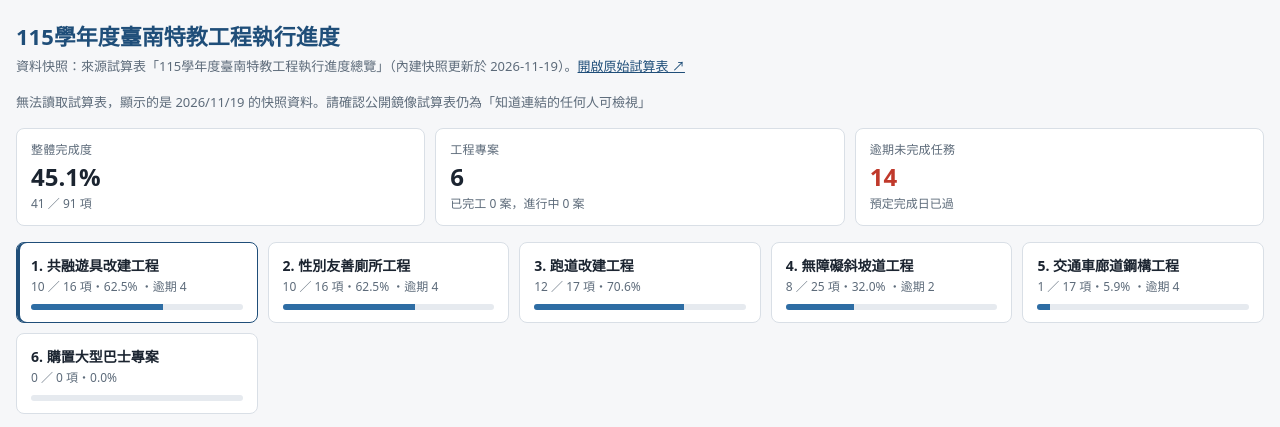
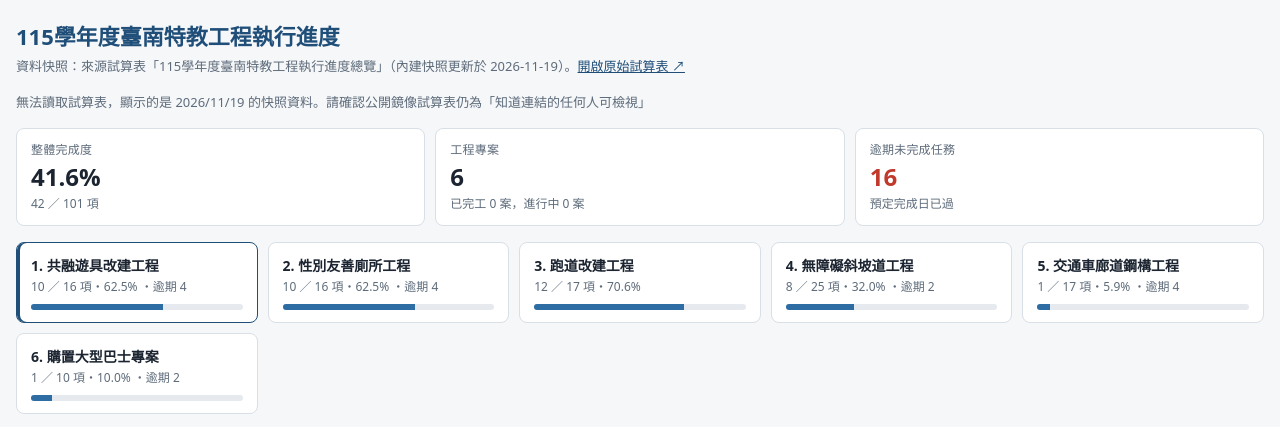
Before and after one commit to hsiang0422-star/tnmr-115-project-progress, a plain HTML site: page index.html in a window 1280 px wide. Shown: the top 427 px of the page. Drawn offline with Linux system fonts and the light colour scheme.

Commit message:
同步購置大型巴士工程進度快照

```diff
--- a/index.html
+++ b/index.html
@@ -1060,12 +1060,113 @@ const PROJECTS = [
   },
   {
     "name": "6. 購置大型巴士專案",
-    "start": null,
+    "start": "2026-09-28",
     "short": "購置大型巴士",
-    "done": 0,
-    "total": 0,
-    "pct": 0,
-    "tasks": []
+    "done": 1,
+    "total": 10,
+    "pct": 10,
+    "tasks": [
+      [
+        "1.1",
+        "底盤進線、立骨架",
+        "2026-10-01",
+        "2026-10-09",
+        null,
+        null,
+        "g",
+        ""
+      ],
+      [
+        "1.2",
+        "骨架焊接",
+        "2026-10-05",
+        "2026-10-31",
+        null,
+        null,
+        "g",
+        ""
+      ],
+      [
+        "1.3",
+        "骨架組立",
+        "2026-11-02",
+        "2026-12-31",
+        null,
+        null,
+        "t",
+        ""
+      ],
+      [
+        "1.4",
+        "骨架完成",
+        "2026-12-21",
+        "2026-12-31",
+        null,
+        null,
+        "t",
+        ""
+      ],
+      [
+        "2.1",
+        "挑選內裝、座椅皮革顏色",
+        "2026-10-16",
+        "2026-10-16",
+        "2026-10-16",
+        "2026-10-16",
+        "d",
+        ""
+      ],
+      [
+        "3.1",
+        "車體鈑金",
+        "2027-01-01",
+        "2027-01-31",
+        null,
+        null,
+        "t",
+        ""
+      ],
+      [
+        "4.1",
+        "內裝、座椅安裝及塗裝",
+        null,
+        null,
+        null,
+        null,
+        "t",
+        ""
+      ],
+      [
+        "4.2",
+        "交車",
+        "2027-04-01",
+        "2027-04-15",
+        null,
+        null,
+        "t",
+        ""
+      ],
+      [
+        "4.3",
+        "驗收",
+        "2027-04-16",
+        "2027-04-30",
+        null,
+        null,
+        "t",
+        ""
+      ],
+      [
+        "4.4",
+        "付款作業",
+        null,
+        null,
+        null,
+        null,
+        "t",
+        ""
+      ]
+    ]
   }
 ];
 const CODE = {d:'done', g:'doing', t:'todo', f:'fail', n:'na'};
@@ -1352,7 +1453,8 @@ const TABS = [
   '性別友善廁所工程(1150907修)',
   '跑道改建工程(1150907修)',
   '無障礙斜坡道工程(1150907修)',
-  '交通車廊道鋼構工程'
+  '交通車廊道鋼構工程',
+  '6. 購置大型巴士專案'
 ];
 const RANGE = 'A1:K70'; // K 欄為「備註說明」
 const STATUS_CODE = {'已完成':'d','進行中':'g','流標':'f','未開始':'t','不適用':'n'};
```
